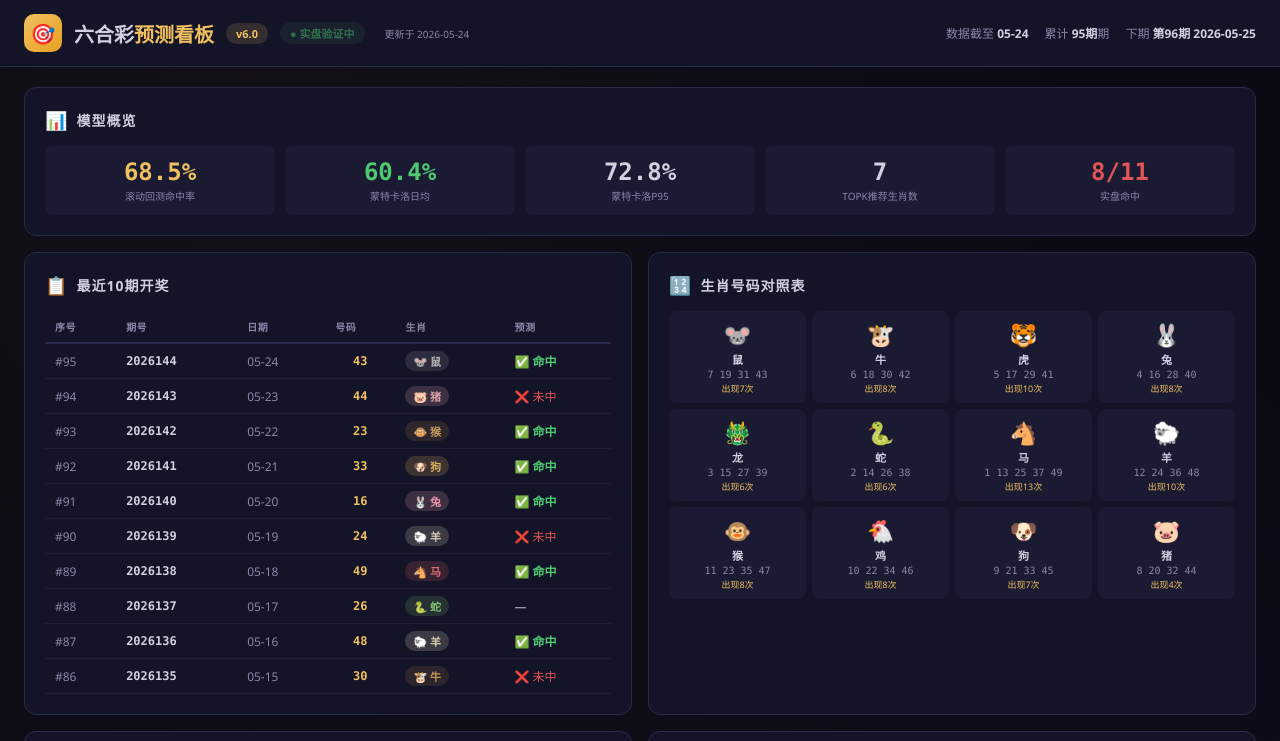
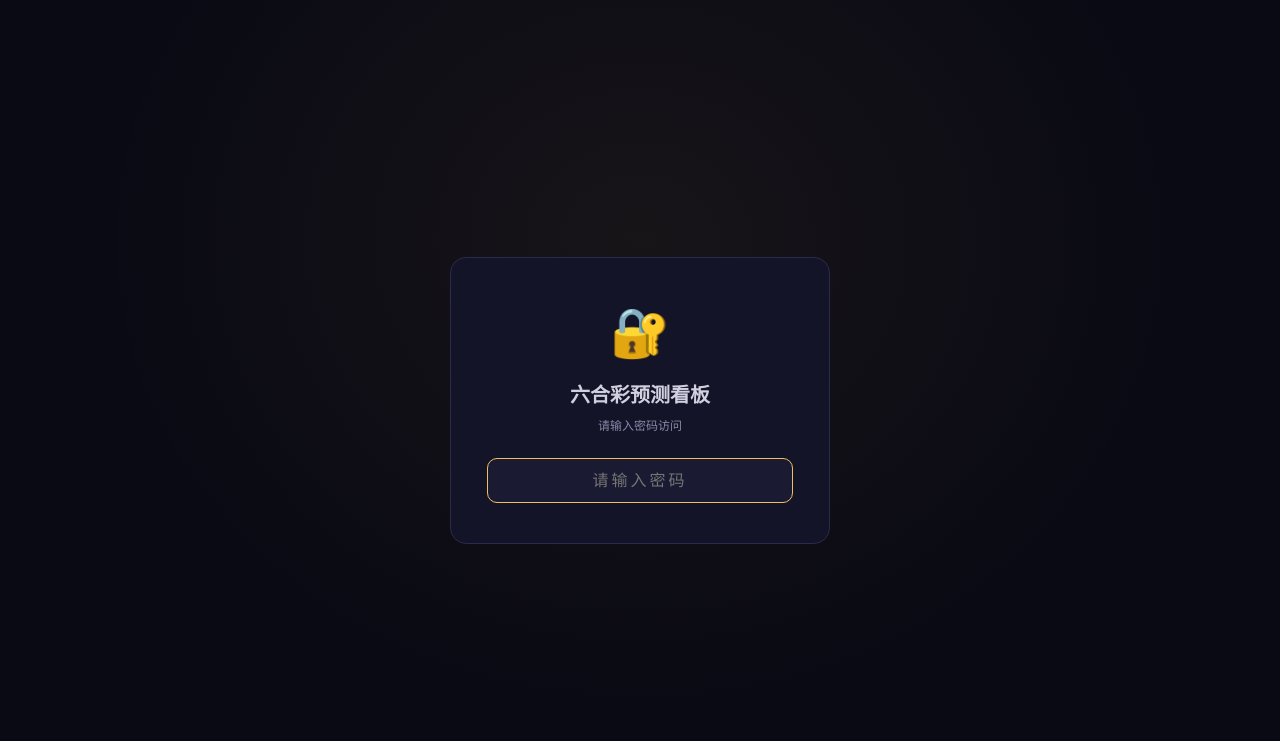
Before and after one commit to jr55567/liuhecai-predict, a plain HTML site: page index.html in a window 1280 px wide. Shown: the top 741 px of the page. Drawn offline with Linux system fonts and the light colour scheme.

Commit message:
添加密码保护: 访问需输入密码

```diff
--- a/index.html
+++ b/index.html
@@ -77,9 +77,37 @@ tr:hover td{background:rgba(255,255,255,0.02)}
 .zodiac-cell .z-count{font-size:9px;color:var(--gold);margin-top:2px}
 .footer{text-align:center;padding:16px;color:var(--text-dim);font-size:10px;border-top:1px solid var(--border);margin-top:32px}
 .refresh-info{font-size:10px;color:var(--text-dim);margin-left:8px}
+/* Password Gate */
+.pw-overlay{position:fixed;top:0;left:0;width:100%;height:100%;background:var(--bg);
+  display:flex;align-items:center;justify-content:center;z-index:9999;
+  background-image:radial-gradient(ellipse at 50% 30%,rgba(240,192,96,0.06) 0%,transparent 60%)}
+.pw-box{background:var(--surface);border:1px solid var(--border);border-radius:16px;
+  padding:40px 36px;text-align:center;max-width:380px;width:90%}
+.pw-box .pw-icon{font-size:48px;margin-bottom:16px}
+.pw-box h2{font-size:20px;margin-bottom:8px;color:var(--text)}
+.pw-box p{font-size:12px;color:var(--text-dim);margin-bottom:24px}
+.pw-box input{width:100%;padding:12px 16px;border-radius:10px;border:1px solid var(--border);
+  background:var(--surface2);color:var(--text);font-size:16px;text-align:center;
+  font-family:var(--font-mono);outline:none;transition:border-color 0.2s;
+  letter-spacing:3px}
+.pw-box input:focus{border-color:var(--gold)}
+.pw-box input.wrong{border-color:var(--red);animation:shake 0.4s}
+@keyframes shake{0%,100%{transform:translateX(0)}25%{transform:translateX(-8px)}75%{transform:translateX(8px)}}
+.pw-error{color:var(--red);font-size:11px;margin-top:8px;display:none}
+
 </style>
 </head>
 <body>
+<div class="pw-overlay" id="pw-gate">
+  <div class="pw-box">
+    <div class="pw-icon">&#x1F510;</div>
+    <h2>&#x516D;&#x5408;&#x5F69;&#x9884;&#x6D4B;&#x770B;&#x677F;</h2>
+    <p>&#x8BF7;&#x8F93;&#x5165;&#x5BC6;&#x7801;&#x8BBF;&#x95EE;</p>
+    <input type="password" id="pw-input" placeholder="&#x8BF7;&#x8F93;&#x5165;&#x5BC6;&#x7801;" autofocus>
+    <p class="pw-error" id="pw-error">&#x5BC6;&#x7801;&#x9519;&#x8BEF;&#xFF0C;&#x8BF7;&#x91CD;&#x8BD5;</p>
+  </div>
+</div>
+
 <div class="header">
   <div class="header-left">
     <div class="header-logo">🎯</div>
@@ -192,6 +220,33 @@ function render(d){
 }
 
 load();
+// Password gate
+(async function(){
+  const HASH='dbe1908513b8f6601f8b6a8a5dd3cb7d0f30aad1d3685fc1db089a40e5e44270';
+  if(sessionStorage.getItem('pw_ok')==='1') return;
+  const gate=document.getElementById('pw-gate');
+  const inp=document.getElementById('pw-input');
+  const err=document.getElementById('pw-error');
+  gate.style.display='flex';
+  async function check(){
+    const data=new TextEncoder().encode(inp.value);
+    const hash=Array.from(new Uint8Array(await crypto.subtle.digest('SHA-256',data)))
+      .map(b=>b.toString(16).padStart(2,'0')).join('');
+    if(hash===HASH){
+      sessionStorage.setItem('pw_ok','1');
+      gate.style.display='none';
+    }else{
+      inp.classList.add('wrong');
+      err.style.display='block';
+      inp.value='';
+      setTimeout(function(){inp.classList.remove('wrong');},400);
+    }
+  }
+  inp.addEventListener('keydown',function(e){if(e.key==='Enter')check();});
+  inp.addEventListener('input',function(){err.style.display='none';});
+  inp.addEventListener('blur',function(){if(inp.value)check();});
+})();
+
 </script>
 </body>
 </html>
```
